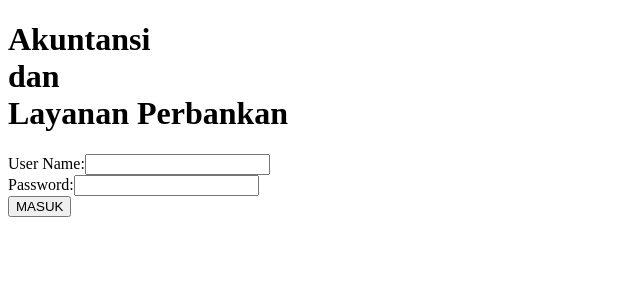
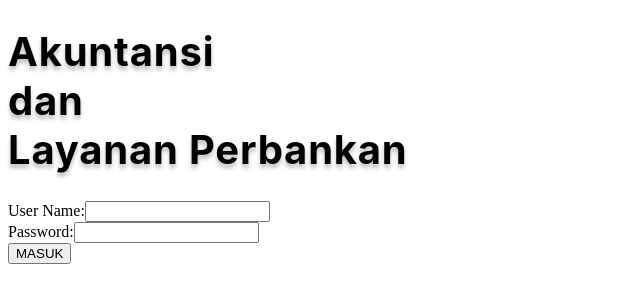
Before and after one commit to Yakjud/Prototype, a plain HTML site: page Login.HTML in a window 1280 px wide. Shown: the whole page, without its empty margins (0-640 px from the left). Drawn offline with Linux system fonts and the light colour scheme.

Commit message:
heading 1 scc test

```diff
--- a/Login.HTML
+++ b/Login.HTML
@@ -4,6 +4,16 @@
     <meta charset="UTF-8">
     <meta name="viewport" content="width=device-width, initial-scale=1.0">
     <title>Aku-Laper</title>
+    <style>
+        h1{color: #000;
+text-shadow: 0px 4px 4px rgba(0, 0, 0, 0.25);
+font-family: Inter;
+font-size: 40px;
+font-style: normal;
+font-weight: 700;
+line-height: normal;
+letter-spacing: 0.8px;}
+    </style>
 </head>
 <body>
     <h1>Akuntansi<br>dan<br>Layanan Perbankan</h1>
```
